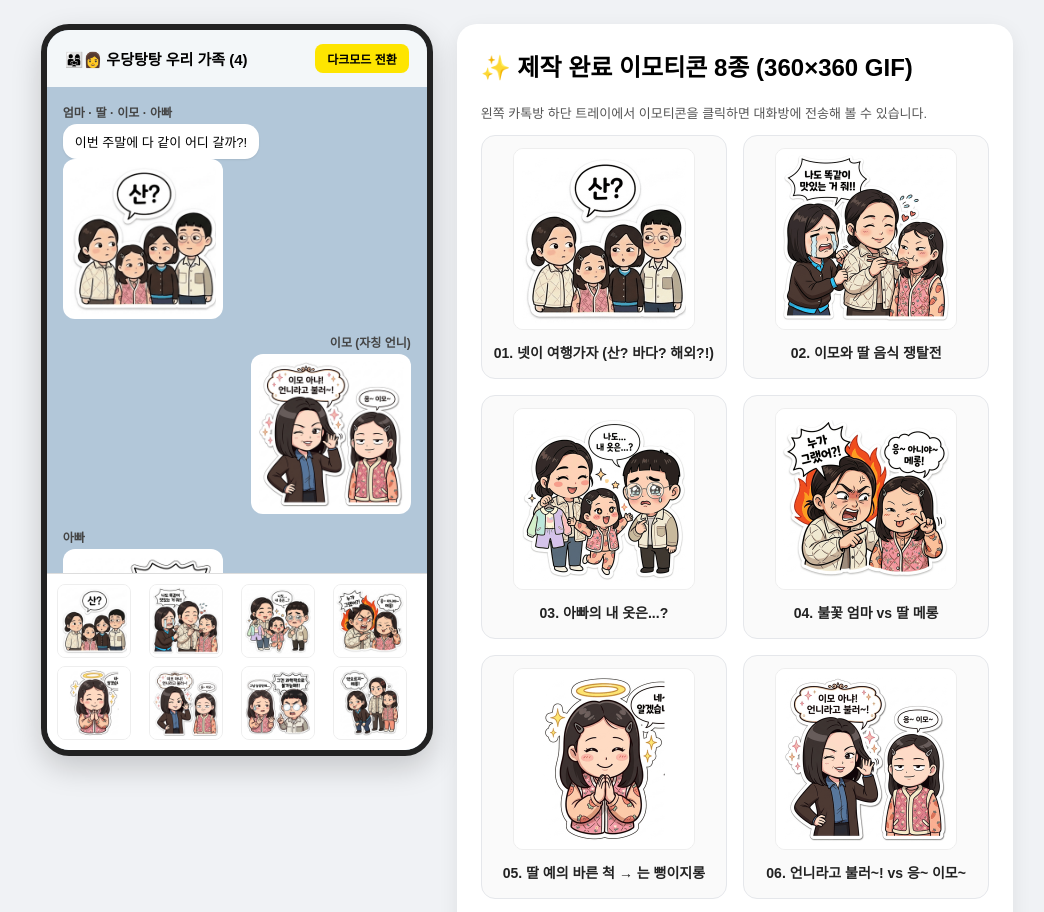
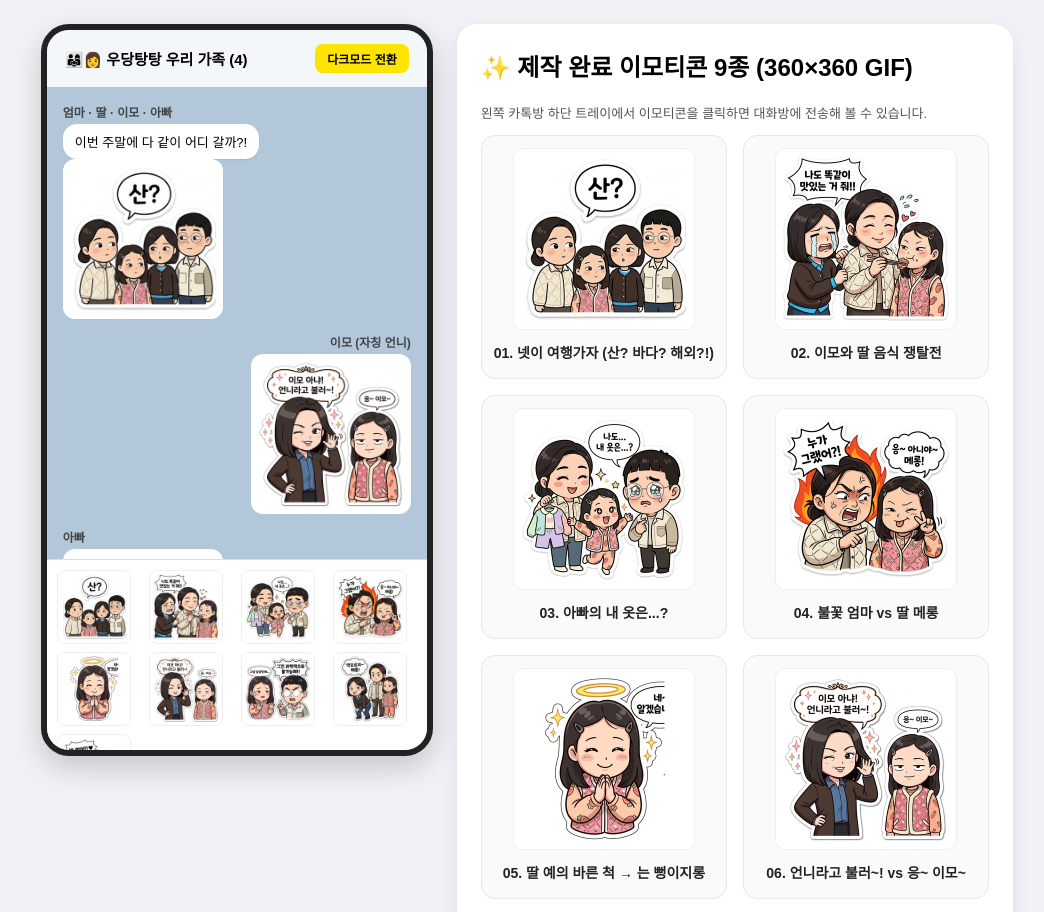
Before and after one commit to mnpark180124-sudo/kakao-family-emoticon, a plain HTML site: page index.html in a window 1280 px wide. Shown: the top 912 px of the page, without its empty margins (113-1157 px from the left). Drawn offline with Linux system fonts and the light colour scheme.

Commit message:
feat: 09번 엄마 츤데레 밥 먹어!! 이모티콘 추가 (GIF/PNG/원본 및 미리보기 업데이트)

```diff
--- a/index.html
+++ b/index.html
@@ -60,11 +60,12 @@
       <img src="01_움직이는_이모티콘_360x360_GIF/06_이모_언니라고불러_응이모_360.gif" onclick="sendEmo(this.src, '이모 & 딸')" title="6. 언니라고 불러!">
       <img src="01_움직이는_이모티콘_360x360_GIF/07_진지충아빠_과학적으로불가능해_360.gif" onclick="sendEmo(this.src, '아빠')" title="7. 과학적으로 불가능해">
       <img src="01_움직이는_이모티콘_360x360_GIF/08_이모약올리다_머리채응징_360.gif" onclick="sendEmo(this.src, '엄마·딸·이모')" title="8. 약올리다 머리채">
+      <img src="01_움직이는_이모티콘_360x360_GIF/09_엄마_츤데레_밥먹어_360.gif" onclick="sendEmo(this.src, '엄마')" title="9. 밥 먹어!! ♥">
     </div>
   </div>
 
   <div class="gallery">
-    <h2 style="margin-top:0;">✨ 제작 완료 이모티콘 8종 (360×360 GIF)</h2>
+    <h2 style="margin-top:0;">✨ 제작 완료 이모티콘 9종 (360×360 GIF)</h2>
     <p style="font-size:13px; color:#555;">왼쪽 카톡방 하단 트레이에서 이모티콘을 클릭하면 대화방에 전송해 볼 수 있습니다.</p>
     <div class="grid">
       <div class="card"><img src="01_움직이는_이모티콘_360x360_GIF/01_넷이_여행가자_산바다해외_360.gif"><h4>01. 넷이 여행가자 (산? 바다? 해외?!)</h4></div>
@@ -75,6 +76,7 @@
       <div class="card"><img src="01_움직이는_이모티콘_360x360_GIF/06_이모_언니라고불러_응이모_360.gif"><h4>06. 언니라고 불러~! vs 응~ 이모~</h4></div>
       <div class="card"><img src="01_움직이는_이모티콘_360x360_GIF/07_진지충아빠_과학적으로불가능해_360.gif"><h4>07. 진지충 아빠 과학적 급발진</h4></div>
       <div class="card"><img src="01_움직이는_이모티콘_360x360_GIF/08_이모약올리다_머리채응징_360.gif"><h4>08. 약 올리다 머리채 잡힌 이모</h4></div>
+      <div class="card"><img src="01_움직이는_이모티콘_360x360_GIF/09_엄마_츤데레_밥먹어_360.gif"><h4>09. 엄마 츤데레 "밥 먹어!! ♥"</h4></div>
     </div>
   </div>
 
```
Also changed, not shown: 미리보기_카톡채팅방.html (+3 -1 lines), 01_움직이는_이모티콘_360x360_GIF/09_엄마_츤데레_밥먹어_360.gif (added), 02_스튜디오제안용_360x360_PNG/09_엄마_츤데레_밥먹어_360_투명배경.png (added), 03_고화질_원본_일러스트/09_엄마_츤데레_밥먹어_원본.jpg (added), 1 other file.
